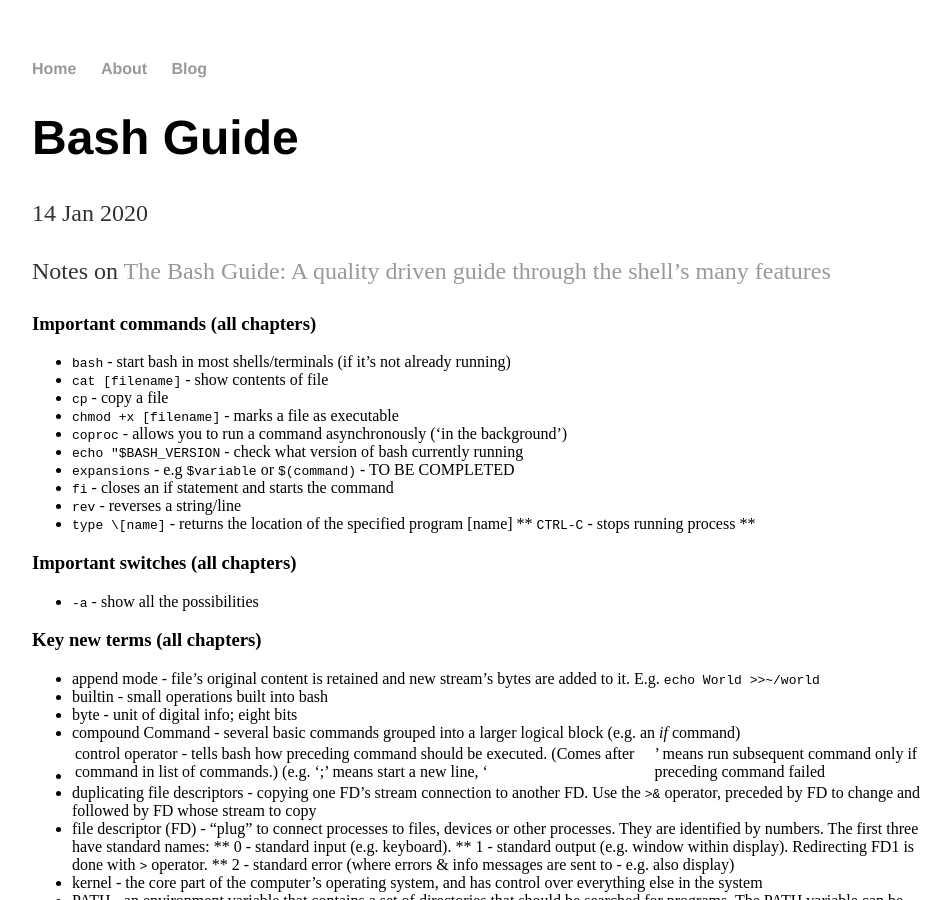
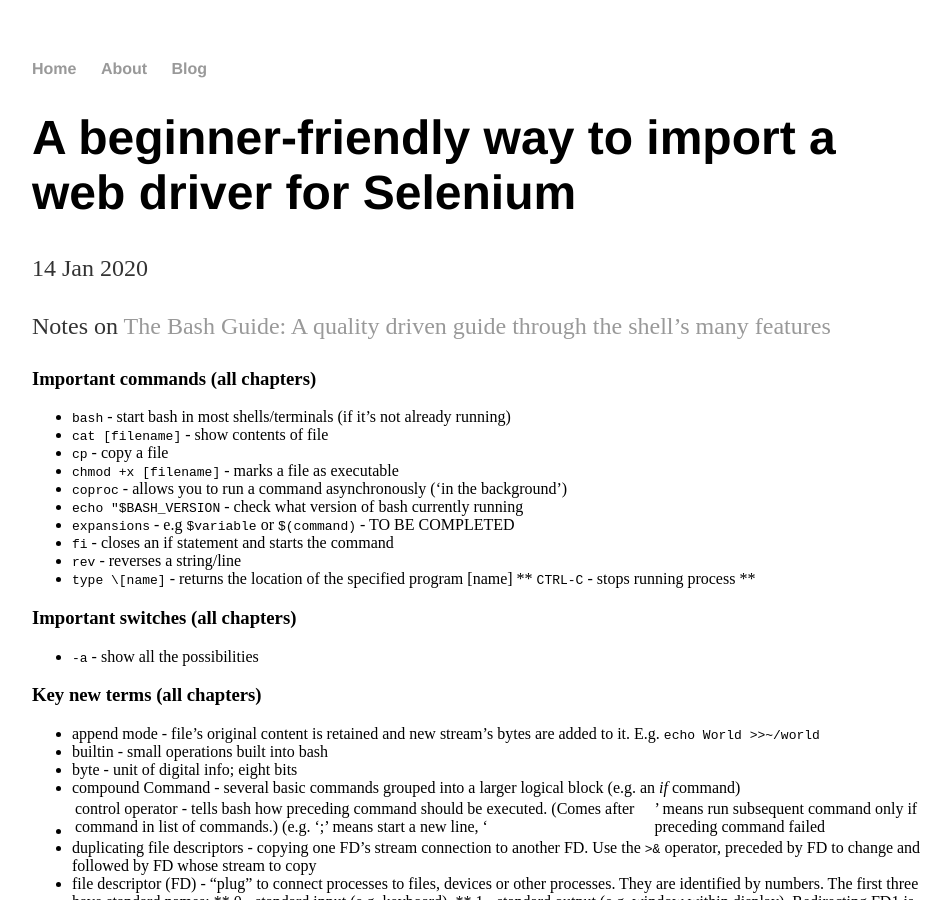
Before and after one commit to jchenj/jchenj.github.io, a Jekyll site: the page built from _posts/2020-01-14-bash-guide.md, in a window 1280 px wide and 900 px high. Shown: the whole window, without its empty margins (160-1111 px from the left). Built offline with Jekyll 4.4.1, drawn with Linux system fonts in a browser that asks for light colours; our own code applies the rules of GitHub Pages for plain Markdown files.

Commit message:
Update 2020-01-14-bash-guide.md

```diff
--- a/_posts/2020-01-14-bash-guide.md
+++ b/_posts/2020-01-14-bash-guide.md
@@ -1,5 +1,7 @@
 ---
-
+layout: post
+title: "A beginner-friendly way to import a web driver for Selenium"
+date: 2020-01-14
 ---
 
 Notes on [The Bash Guide: A quality driven guide through the shell's many features](https://guide.bash.academy/#toc0)
```
